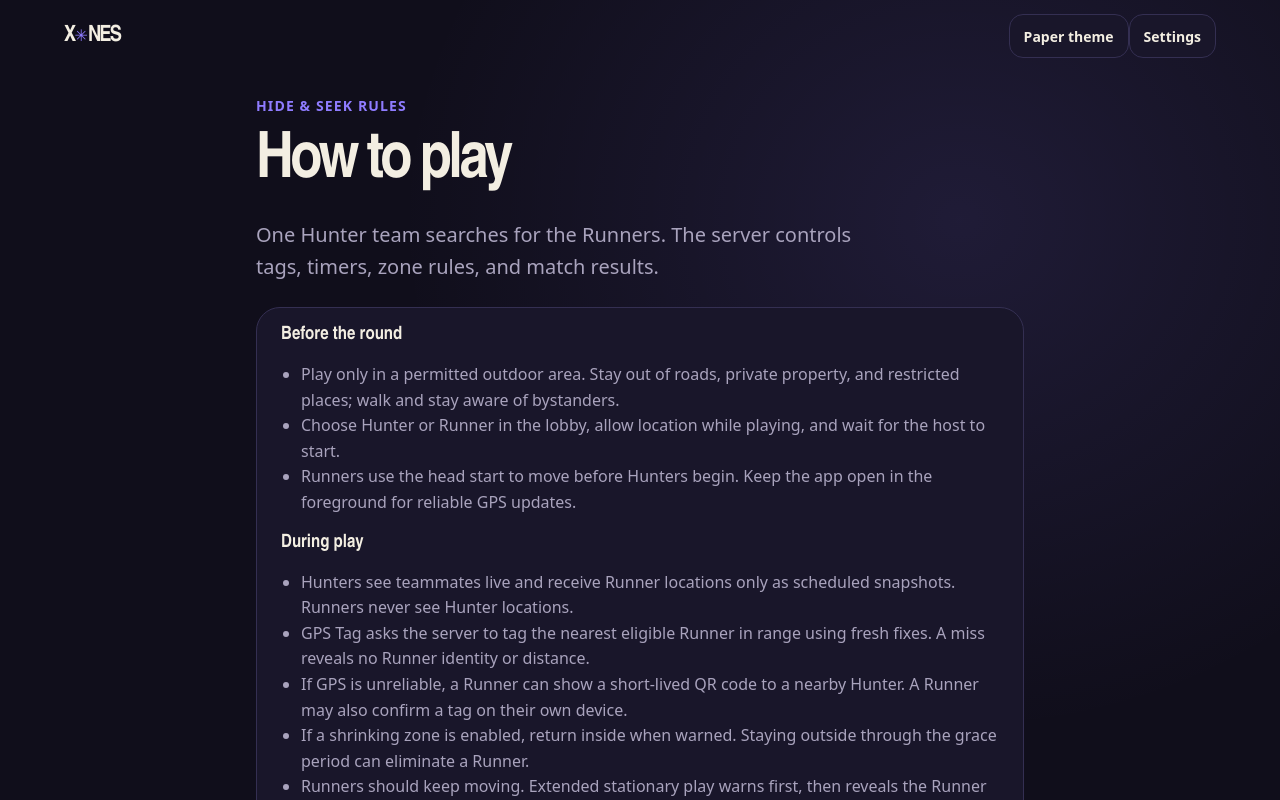
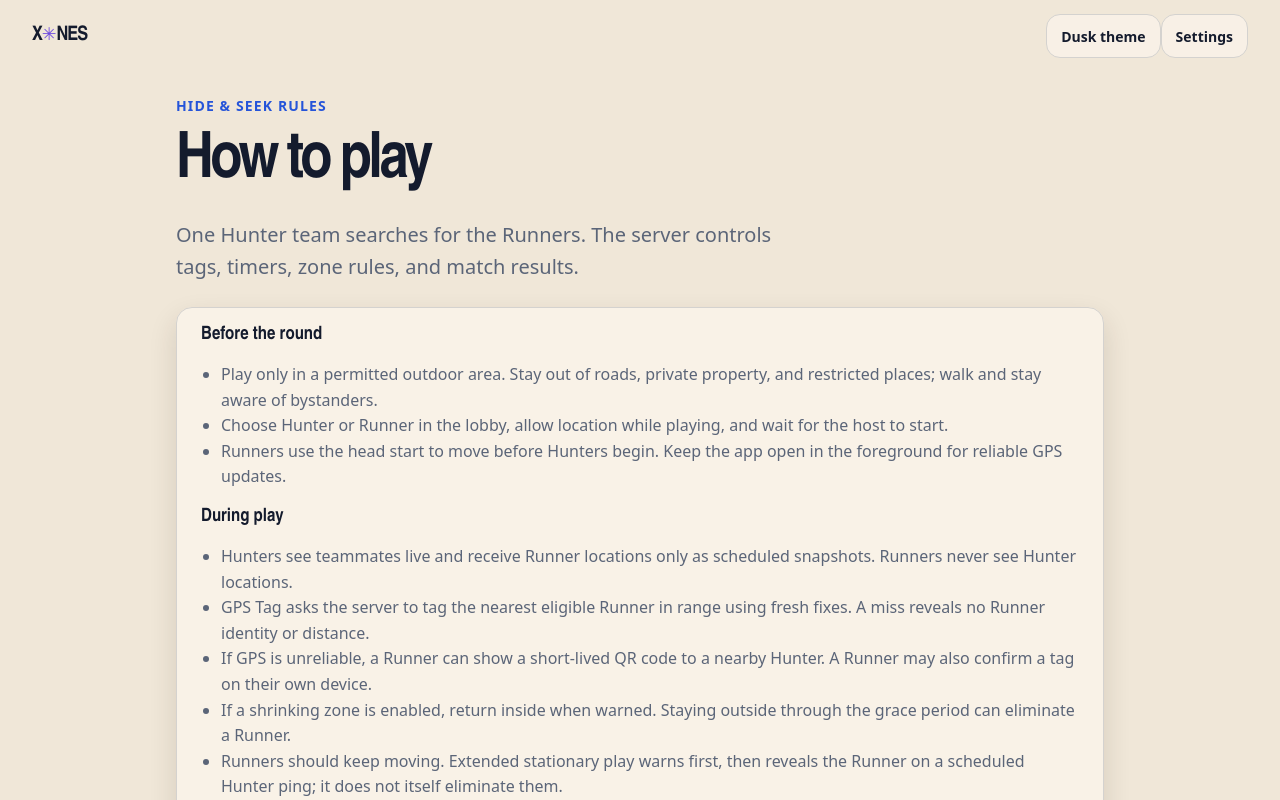
Before and after one commit to Aayushdt/Zones, a React (Vite) app in the folder apps/web/: page /guide in a window 1280 px wide. Shown: the top 800 px of the page. Built offline with nearby package versions, Linux system fonts and the light colour scheme.

Commit message:
ui: step 1 foundations
app-change: yes

```diff
--- a/apps/web/index.html
+++ b/apps/web/index.html
@@ -5,9 +5,20 @@
     <link rel="icon" type="image/svg+xml" href="/favicon.svg" />
     <link rel="manifest" href="/manifest.webmanifest" />
     <meta name="viewport" content="width=device-width, initial-scale=1.0" />
-    <meta name="theme-color" content="#100e1b" />
+    <meta name="theme-color" content="#0d0d18" />
     <meta name="description" content="XZones — original outdoor Hunter vs Runner games for friends." />
     <title>XZones · Hunter vs Runner</title>
+    <script>
+      (() => {
+        try {
+          const stored = JSON.parse(localStorage.getItem('xzones.preferences') || '{}')
+          const preference = stored?.state?.theme || 'system'
+          const dusk = preference === 'dusk' || (preference === 'system' && matchMedia('(prefers-color-scheme: dark)').matches)
+          document.documentElement.dataset.theme = dusk ? 'dusk' : 'paper'
+          document.querySelector('meta[name="theme-color"]').setAttribute('content', dusk ? '#0d0d18' : '#f0e7d8')
+        } catch { document.documentElement.dataset.theme = 'dusk' }
+      })()
+    </script>
   </head>
   <body>
     <div id="root"></div>
--- a/apps/web/src/App.css
+++ b/apps/web/src/App.css
@@ -1,6 +1,6 @@
 .app-header {
   display: flex;
-  width: min(100% - 2rem, 72rem);
+  width: min(100% - 2rem, 76rem);
   min-height: 4rem;
   align-items: center;
   justify-content: space-between;
@@ -18,15 +18,15 @@
   margin: 0;
   color: var(--color-text);
   font-family: var(--font-display);
-  font-size: 1.4rem;
+  font-size: 1.25rem;
   font-weight: 800;
-  letter-spacing: -0.08em;
+  letter-spacing: -0.055em;
   text-decoration: none;
 }
 
 .welcome__wordmark span {
-  color: var(--color-accent);
-  font-size: 1rem;
+  color: var(--color-zone);
+  font-size: 1.1rem;
   letter-spacing: 0;
 }
 
@@ -38,7 +38,7 @@
   padding: 0 0.875rem;
   border: 1px solid var(--color-border);
   border-radius: var(--radius-control);
-  background: var(--color-surface);
+  background: color-mix(in srgb, var(--color-surface) 86%, transparent);
   color: var(--color-text);
   font: 600 0.875rem var(--font-body);
   cursor: pointer;
@@ -99,7 +99,7 @@
 .route-shell {
   display: grid;
   align-content: center;
-  width: min(100% - 2rem, 48rem);
+  width: min(100% - 2rem, 58rem);
   min-height: calc(100svh - 4rem);
   margin-inline: auto;
   padding: 2rem 0 max(2rem, env(safe-area-inset-bottom));
@@ -123,8 +123,9 @@
   margin-top: 1.5rem;
   padding: 1.5rem;
   border: 1px solid var(--color-border);
-  border-radius: var(--radius-sheet);
-  background: var(--color-surface);
+  border-radius: var(--radius-card);
+  background: color-mix(in srgb, var(--color-surface) 92%, transparent);
+  box-shadow: var(--shadow-card);
   color: var(--color-text);
 }
 
--- a/apps/web/src/App.tsx
+++ b/apps/web/src/App.tsx
@@ -1,15 +1,26 @@
-import { useEffect } from 'react'
+import { useEffect, useState } from 'react'
 import { Link } from 'react-router-dom'
 import './App.css'
-import { useAppStore } from './stores/app-store'
+import { resolveTheme, useAppStore } from './stores/app-store'
 
 function App() {
   const theme = useAppStore((state) => state.theme)
   const setTheme = useAppStore((state) => state.setTheme)
+  const [prefersDark, setPrefersDark] = useState(() => window.matchMedia?.('(prefers-color-scheme: dark)').matches ?? true)
+  const resolvedTheme = resolveTheme(theme, prefersDark)
 
   useEffect(() => {
-    document.documentElement.dataset.theme = theme
-  }, [theme])
+    const media = window.matchMedia?.('(prefers-color-scheme: dark)')
+    if (!media) return
+    const update = () => setPrefersDark(media.matches)
+    media.addEventListener('change', update)
+    return () => media.removeEventListener('change', update)
+  }, [])
+
+  useEffect(() => {
+    document.documentElement.dataset.theme = resolvedTheme
+    document.querySelector('meta[name="theme-color"]')?.setAttribute('content', resolvedTheme === 'dusk' ? '#0d0d18' : '#f0e7d8')
+  }, [resolvedTheme])
 
   return (
     <header className="app-header">
@@ -18,10 +29,10 @@ function App() {
         <button
           className="welcome__theme"
           type="button"
-          aria-label={`Switch to ${theme === 'dusk' ? 'Paper' : 'Dusk'} theme`}
-          onClick={() => setTheme(theme === 'dusk' ? 'paper' : 'dusk')}
+          aria-label={`Switch to ${resolvedTheme === 'dusk' ? 'Paper' : 'Dusk'} theme`}
+          onClick={() => setTheme(resolvedTheme === 'dusk' ? 'paper' : 'dusk')}
         >
-          {theme === 'dusk' ? 'Paper' : 'Dusk'} theme
+          {resolvedTheme === 'dusk' ? 'Paper' : 'Dusk'} theme
         </button>
         <Link className="welcome__theme" to="/settings">Settings</Link>
       </div>
--- a/apps/web/src/components/GameMap.tsx
+++ b/apps/web/src/components/GameMap.tsx
@@ -1,7 +1,7 @@
 import { useEffect, useMemo, useRef, useState } from 'react'
 import type { Feature, Polygon } from 'geojson'
 import { HIDE_AND_SEEK_CONFIG, interpolateMapCoordinate } from '@xzones/game-core'
-import { useAppStore } from '../stores/app-store'
+import { resolveTheme, useAppStore } from '../stores/app-store'
 import 'maplibre-gl/dist/maplibre-gl.css'
 import './GameMap.css'
 
@@ -37,8 +37,8 @@ function syncZoneLayer(map: import('maplibre-gl').Map, zone: GameZone | undefine
   if (source) source.setData(circleGeoJson(zone))
   else {
     map.addSource('xzones-boundary', { type: 'geojson', data: circleGeoJson(zone) })
-    map.addLayer({ id: 'xzones-boundary-fill', type: 'fill', source: 'xzones-boundary', paint: { 'fill-color': '#9a72ff', 'fill-opacity': 0.09 } })
-    map.addLayer({ id: 'xzones-boundary-ring', type: 'line', source: 'xzones-boundary', paint: { 'line-color': '#a581ff', 'line-width': 2, 'line-opacity': 0.9, 'line-dasharray': [3, 2] } })
+    map.addLayer({ id: 'xzones-boundary-fill', type: 'fill', source: 'xzones-boundary', paint: { 'fill-color': '#8b5cf6', 'fill-opacity': 0.12 } })
+    map.addLayer({ id: 'xzones-boundary-ring', type: 'line', source: 'xzones-boundary', paint: { 'line-color': '#8b5cf6', 'line-width': 2, 'line-opacity': 0.9, 'line-dasharray': [3, 2] } })
   }
   const nextSource = map.getSource('xzones-next-boundary') as import('maplibre-gl').GeoJSONSource | undefined
   if (zone.next_radius_m !== undefined) {
@@ -46,8 +46,8 @@ function syncZoneLayer(map: import('maplibre-gl').Map, zone: GameZone | undefine
     if (nextSource) nextSource.setData(circleGeoJson(nextZone))
     else {
       map.addSource('xzones-next-boundary', { type: 'geojson', data: circleGeoJson(nextZone) })
-      map.addLayer({ id: 'xzones-next-boundary-fill', type: 'fill', source: 'xzones-next-boundary', paint: { 'fill-color': '#ffffff', 'fill-opacity': 0.025 } })
-      map.addLayer({ id: 'xzones-next-boundary-line', type: 'line', source: 'xzones-next-boundary', paint: { 'line-color': '#ffffff', 'line-width': 2, 'line-dasharray': [1, 2] } })
+      map.addLayer({ id: 'xzones-next-boundary-fill', type: 'fill', source: 'xzones-next-boundary', paint: { 'fill-color': '#f59e0b', 'fill-opacity': 0.025 } })
+      map.addLayer({ id: 'xzones-next-boundary-line', type: 'line', source: 'xzones-next-boundary', paint: { 'line-color': '#f59e0b', 'line-width': 2, 'line-dasharray': [1, 2] } })
     }
   } else {
     if (map.getLayer('xzones-next-boundary-line')) map.removeLayer('xzones-next-boundary-line')
@@ -80,10 +80,10 @@ function circleGeoJson(zone: GameZone): Feature<Polygon> {
 }
 
 export function GameMap({ data, zone, simulation = false }: { data: GameMapData; zone?: GameZone; simulation?: boolean }) {
-  const theme = useAppStore((state) => state.theme)
+  const themePreference = useAppStore((state) => state.theme)
   const mapStyle = useAppStore((state) => state.mapStyle)
   const styleOverride = import.meta.env.VITE_MAP_STYLE_URL?.trim()
-  const resolvedMapStyle = mapStyle === 'auto' ? theme : mapStyle
+  const resolvedMapStyle = mapStyle === 'auto' ? resolveTheme(themePreference) : mapStyle
   const styleUrl = styleOverride || `https://tiles.openfreemap.org/styles/${resolvedMapStyle === 'dusk' ? 'dark' : 'bright'}`
   const ownMarkerSmoothingMs: number = HIDE_AND_SEEK_CONFIG.map.ownMarkerSmoothingMs.default
   const styleUrlRef = useRef(styleUrl)
--- a/apps/web/src/index.css
+++ b/apps/web/src/index.css
@@ -24,9 +24,18 @@ body {
   min-width: 320px;
   min-height: 100vh;
   margin: 0;
-  background:
-    radial-gradient(ellipse at 75% 20%, rgb(143 124 255 / 12%), transparent 35rem),
-    var(--color-background);
+  background: var(--color-background);
+}
+
+body::before {
+  position: fixed;
+  z-index: -1;
+  inset: 0;
+  background: url('/contour-grid.svg') center / 720px 720px;
+  color: var(--color-zone);
+  content: '';
+  opacity: 0.055;
+  pointer-events: none;
 }
 
 a {
--- a/apps/web/src/pages/SettingsPage.tsx
+++ b/apps/web/src/pages/SettingsPage.tsx
@@ -44,7 +44,7 @@ export function SettingsPage() {
         <button className="welcome__secondary" type="submit">Save name</button>
       </form>
       <fieldset className="field-set"><legend>Theme</legend><div className="segmented-control">
-        {(['dusk', 'paper'] as const).map((item) => <button className={theme === item ? 'segment is-selected' : 'segment'} aria-pressed={theme === item} onClick={() => setTheme(item)} type="button" key={item}>{item === 'dusk' ? 'Dusk · Dark' : 'Paper · Light'}</button>)}
+        {(['system', 'dusk', 'paper'] as const).map((item) => <button className={theme === item ? 'segment is-selected' : 'segment'} aria-pressed={theme === item} onClick={() => setTheme(item)} type="button" key={item}>{item === 'system' ? 'System' : item === 'dusk' ? 'Dusk · Dark' : 'Paper · Light'}</button>)}
       </div></fieldset>
       <fieldset className="field-set"><legend>Map style</legend><div className="segmented-control">
         {mapStyles.map((item) => <button className={mapStyle === item.value ? 'segment is-selected' : 'segment'} aria-pressed={mapStyle === item.value} onClick={() => setMapStyle(item.value)} type="button" key={item.value}>{item.label}</button>)}
--- a/apps/web/src/stores/app-store.ts
+++ b/apps/web/src/stores/app-store.ts
@@ -1,8 +1,12 @@
 import { create } from 'zustand'
 import { createJSONStorage, persist } from 'zustand/middleware'
 
-export type Theme = 'dusk' | 'paper'
+export type Theme = 'system' | 'dusk' | 'paper'
 export type MapStylePreference = 'auto' | 'dusk' | 'paper'
+
+export function resolveTheme(theme: Theme, prefersDark = window.matchMedia?.('(prefers-color-scheme: dark)').matches ?? true): Exclude<Theme, 'system'> {
+  return theme === 'system' ? (prefersDark ? 'dusk' : 'paper') : theme
+}
 
 interface AppState {
   theme: Theme
@@ -18,7 +22,7 @@ interface AppState {
 export const useAppStore = create<AppState>()(
   persist(
     (set) => ({
-      theme: 'dusk',
+      theme: 'system',
       mapStyle: 'auto',
       hapticsEnabled: false,
       guestName: '',
--- a/apps/web/src/theme/tokens.css
+++ b/apps/web/src/theme/tokens.css
@@ -1,39 +1,69 @@
 :root,
 :root[data-theme='dusk'] {
   color-scheme: dark;
-  --color-background: #100e1b;
-  --color-surface: #19162a;
-  --color-surface-raised: #231f38;
-  --color-border: #342f52;
-  --color-text: #f3eee2;
-  --color-muted: #a9a3bd;
-  --color-hunter: #ff6a2b;
-  --color-runner: #3fe0c5;
-  --color-accent: #8f7cff;
-  --color-warning: #ffb020;
-  --color-danger: #ff3d6e;
-  --color-success: #7be495;
-  --color-primary: #f3eee2;
-  --color-primary-text: #100e1b;
-  --radius-sheet: 24px;
+  --color-background: #0d0d18;
+  --color-surface: #161626;
+  --color-surface-raised: #232749;
+  --color-surface-tint: #1f252b;
+  --color-border: #353249;
+  --color-text: #f0e7d8;
+  --color-muted: #b7bab9;
+  --color-runner: #2dd4bf;
+  --color-runner-ink: #b8fff5;
+  --color-runner-tint: rgb(45 212 191 / 12%);
+  --color-hunter: #ff7a3d;
+  --color-hunter-ink: #ffd1bd;
+  --color-hunter-tint: rgb(255 122 61 / 12%);
+  --color-zone: #8b5cf6;
+  --color-zone-tint: rgb(139 92 246 / 12%);
+  --color-accent: #5b8cff;
+  --color-accent-tint: rgb(91 140 255 / 12%);
+  --color-success: #4ade80;
+  --color-success-tint: rgb(74 222 128 / 12%);
+  --color-warning: #f59e0b;
+  --color-danger: #f04438;
+  --color-primary: #f0e7d8;
+  --color-primary-text: #0d0d18;
+  --color-shadow: rgb(0 0 0 / 32%);
+  --color-map-marker-outline: #07131c;
+  --radius-card: 16px;
+  --radius-sheet: 20px;
   --radius-control: 14px;
+  --radius-chip: 999px;
   --space-unit: 4px;
+  --shadow-card: 0 18px 44px var(--color-shadow);
+  --glow-runner: 0 0 16px rgb(45 212 191 / 28%);
+  --glow-hunter: 0 0 16px rgb(255 122 61 / 28%);
 }
 
 :root[data-theme='paper'] {
   color-scheme: light;
-  --color-background: #efe9db;
-  --color-surface: #f7f2e6;
-  --color-surface-raised: #fff;
-  --color-border: #d8cfb9;
-  --color-text: #1b1830;
-  --color-muted: #5e5877;
-  --color-hunter: #d9480f;
-  --color-runner: #0b8f7d;
-  --color-accent: #5b45e0;
-  --color-warning: #9a5b00;
-  --color-danger: #c31542;
-  --color-success: #176c36;
-  --color-primary: #1b1830;
-  --color-primary-text: #f3eee2;
+  --color-background: #f0e7d8;
+  --color-surface: #faf3e9;
+  --color-surface-raised: #fffaf2;
+  --color-surface-tint: #e7dbcf;
+  --color-border: #d4d2cf;
+  --color-text: #141b2d;
+  --color-muted: #5b6578;
+  --color-runner: #0f8f80;
+  --color-runner-ink: #075c53;
+  --color-runner-tint: rgb(15 143 128 / 12%);
+  --color-hunter: #e5541b;
+  --color-hunter-ink: #932b0c;
+  --color-hunter-tint: rgb(229 84 27 / 12%);
+  --color-zone: #6d4ae0;
+  --color-zone-tint: rgb(109 74 224 / 12%);
+  --color-accent: #2554d9;
+  --color-accent-tint: rgb(37 84 217 / 12%);
+  --color-success: #15803d;
+  --color-success-tint: rgb(21 128 61 / 12%);
+  --color-warning: #a65d00;
+  --color-danger: #b42318;
+  --color-primary: #1b2440;
+  --color-primary-text: #f4efe4;
+  --color-shadow: rgb(47 37 23 / 14%);
+  --color-map-marker-outline: #fffaf2;
+  --shadow-card: 0 12px 28px var(--color-shadow);
+  --glow-runner: 0 8px 18px rgb(15 143 128 / 16%);
+  --glow-hunter: 0 8px 18px rgb(229 84 27 / 16%);
 }
```
Also changed, not shown: apps/web/src/components/GameMap.css (+6 -6 lines), apps/web/public/contour-grid.svg (added), 2 other files (tests, documents, lock files or other folders).
